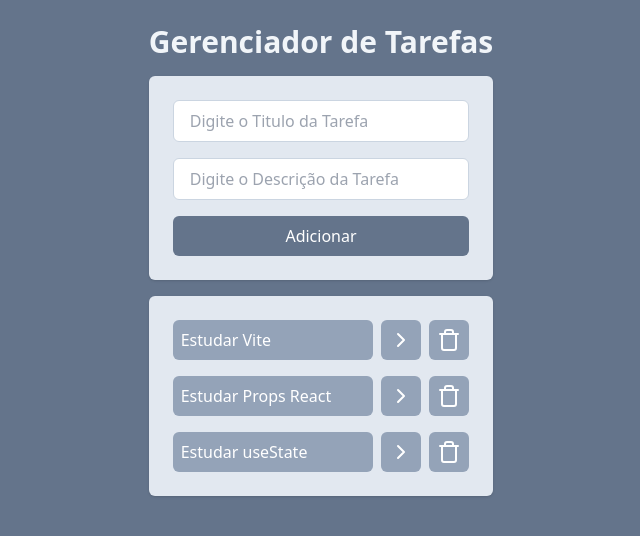
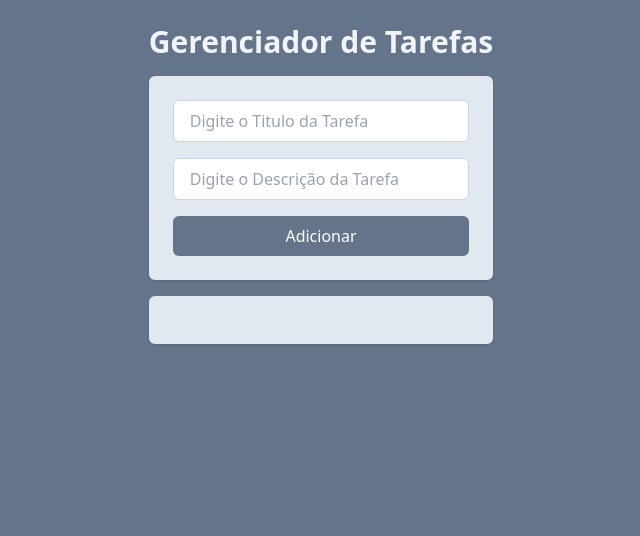
Before and after one commit to AgathaDanttas/React-Project-Tasks, a React (Vite) app: page / in a window 1280 px wide. Shown: the top 536 px of the page, without its empty margins (319-959 px from the left). Built offline with nearby package versions, Linux system fonts and the light colour scheme.

Commit message:
💾feat: Adiciona armazenamento de Tarefa com localStorage

```diff
--- a/src/App.jsx
+++ b/src/App.jsx
@@ -3,29 +3,18 @@ import { useState } from "react";
 import Tarefas from "./components/Tarefas";
 import AddTarefas from "./components/AddTarefas";
 import { v4 } from 'uuid'//gera um novo ID
+import { useEffect } from "react";
 
 function App() {
-  const [tarefas, setTarefas] = useState([
-    {
-      id: 1,
-      title: "Estudar Vite",
-      description:
-        "Estudar Programação para se tornar desenvolvedor full stack",
-      isCompleted: false,
-    },
-    {
-      id: 2,
-      title: "Estudar Props React",
-      description: "Estudar Programação Propriedades do React",
-      isCompleted: false,
-    },
-    {
-      id: 3,
-      title: "Estudar useState",
-      description: "Estudar Estado/State REact",
-      isCompleted: false,
-    },
-  ]);
+  const [tarefas, setTarefas] = useState(
+    JSON.parse(localStorage.getItem("tarefasKey")) || []
+  );
+
+  //Essa função Cria um efeito quando algo se "altera", nesse caso sempre que o usuario adicionar uma tarefa vai aver um salvamento do navegador
+  useEffect(() => {
+    localStorage.setItem("tarefasKey", JSON.stringify(tarefas) );
+    console.log("Tarefas foi alterada");
+  }, [tarefas]);
 
   //Essa função é chamada quando essa Tarefa for marcada como concluída
   function okTarefas(tarefasId) {
```
